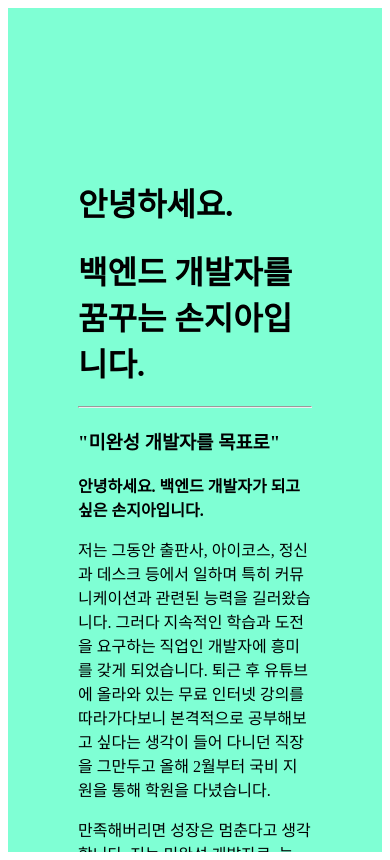
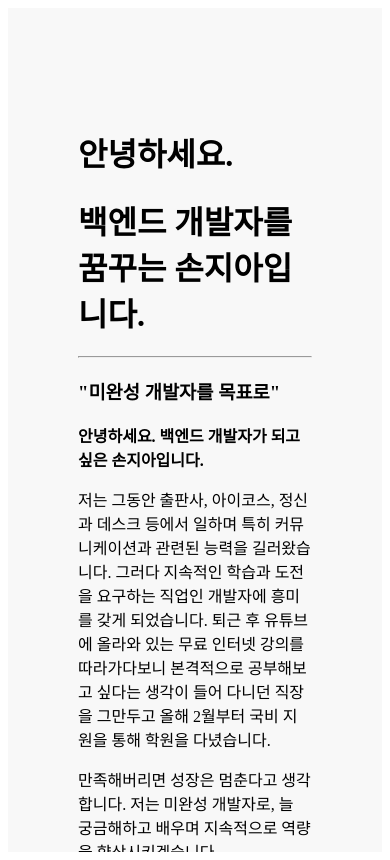
Before and after one commit to jia-son/about-me, a React (Create React App) app: page / in a window 390 px wide. Built offline with nearby package versions, Linux system fonts and the light colour scheme; a web font is replaced by a local one.

Commit message:
css 적용 완료 close #34

```diff
--- a/src/components/main/main.css
+++ b/src/components/main/main.css
@@ -29,7 +29,7 @@
 @media screen and (max-width: 768px) {
   .mainBox {
     height: 100vh;
-    background-color: aquamarine;
+    background-color: rgb(248, 248, 248);
     margin: 0 auto;
   }
 }
--- a/src/components/menu/aboutMe/aboutMe.css
+++ b/src/components/menu/aboutMe/aboutMe.css
@@ -34,3 +34,17 @@
     animation-delay: 0.5s;
   }
 }
+
+/*모바일 환경*/
+@media screen and (max-width: 768px) {
+  .aboutMeBox {
+    padding: 100px 70px 0px 70px;
+    text-align: left;
+  }
+
+  .aboutMeText {
+    padding-top: 0;
+    animation: fadeInText 2s ease-in-out;
+    animation-delay: 0.5s;
+  }
+}
```
